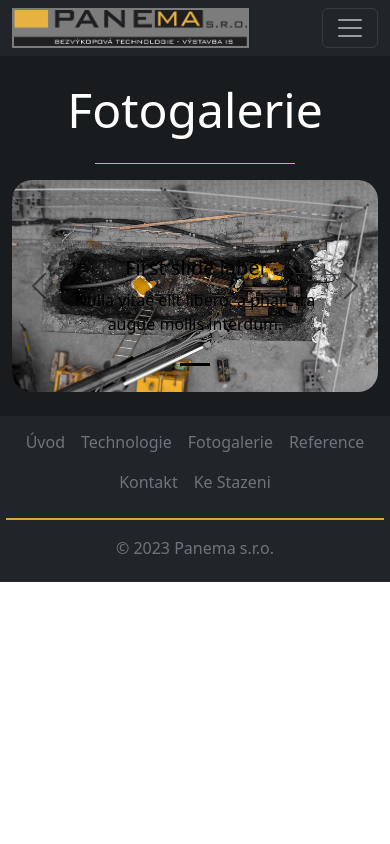
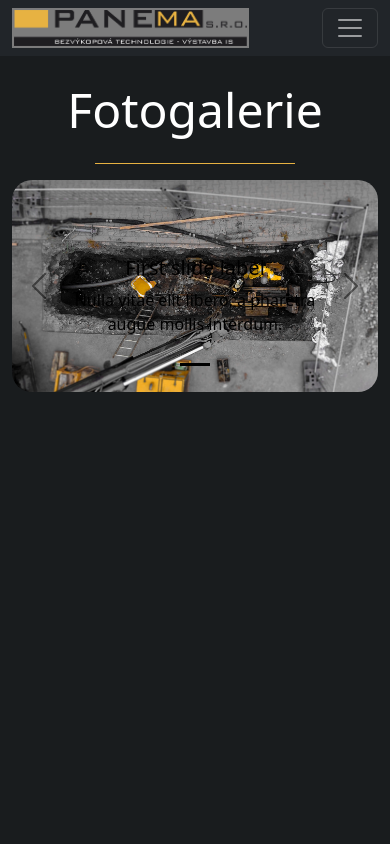
Before and after one commit to Ejdyz/panema.cz, a React (Create React App) app in the folder panema/: page /fotografie in a window 390 px wide. Shown: the top 844 px of the page. Built offline with nearby package versions, Linux system fonts and the light colour scheme.

Commit message:
feat: mobile responzibility fotogalery page

```diff
--- a/panema/src/Pages/FotographyPage.js
+++ b/panema/src/Pages/FotographyPage.js
@@ -1,3 +1,4 @@
+import { Hidden } from 'react-grid-system'
 import { Footer } from '../Components/Footer'
 import { FotoCarousel } from '../Components/FotoCarousel'
 import NavBar from '../Components/NavBar'
@@ -6,7 +7,8 @@ export function FotographyPage() {
   return (
     <>
       <NavBar currentPage="fotography" />
-      <div style={{ backgroundColor: "#101214", height: "100%" }}> {/* Background */}
+      <div style={{ backgroundColor: "#101214" }}> {/* Background */}
+        <Hidden lg xl xxl xxxl xs xxs>
           <Container style={{ backgroundColor: "#191c1e", height: "100%" }}> {/* Content container */}
             <div style={{ paddingTop: "3vh", height: "100%" }}>
               <div style={{ display: "flex", justifyContent: "center", flexDirection: "column", alignItems: "center", position: "relative", flexWrap: "nowrap" }}>
@@ -17,6 +19,19 @@ export function FotographyPage() {
               <br></br>
             </div>
           </Container>
+        </Hidden>
+        <Hidden sm md >
+          <Container style={{ backgroundColor: "#191c1e", height: "100vh" }}> {/* Content container */}
+            <div style={{ paddingTop: "3vh", height: "100%" }}>
+              <div style={{ display: "flex", justifyContent: "center", flexDirection: "column", alignItems: "center", position: "relative", flexWrap: "nowrap" }}>
+                <h1 style={{ textAlign: "center", color: "white", fontSize: "3rem" }}>Fotogalerie</h1>
+                <hr style={{ width: "200px", color: "#e7b242", opacity: 1 }}></hr>
+              </div>
+              <FotoCarousel />
+              <br></br>
+            </div>
+          </Container>
+        </Hidden>
       </div>
       <Footer />
     </>
```
Lines whose indentation alone changed are shown as unchanged.
